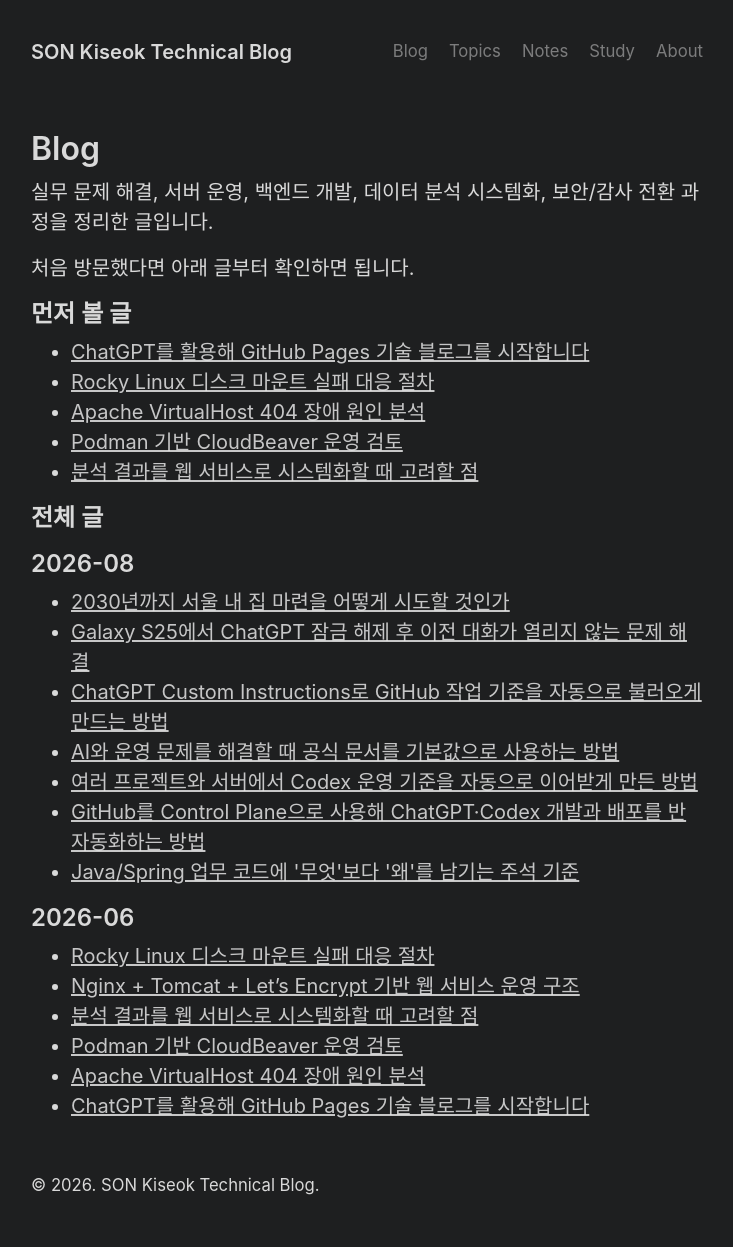
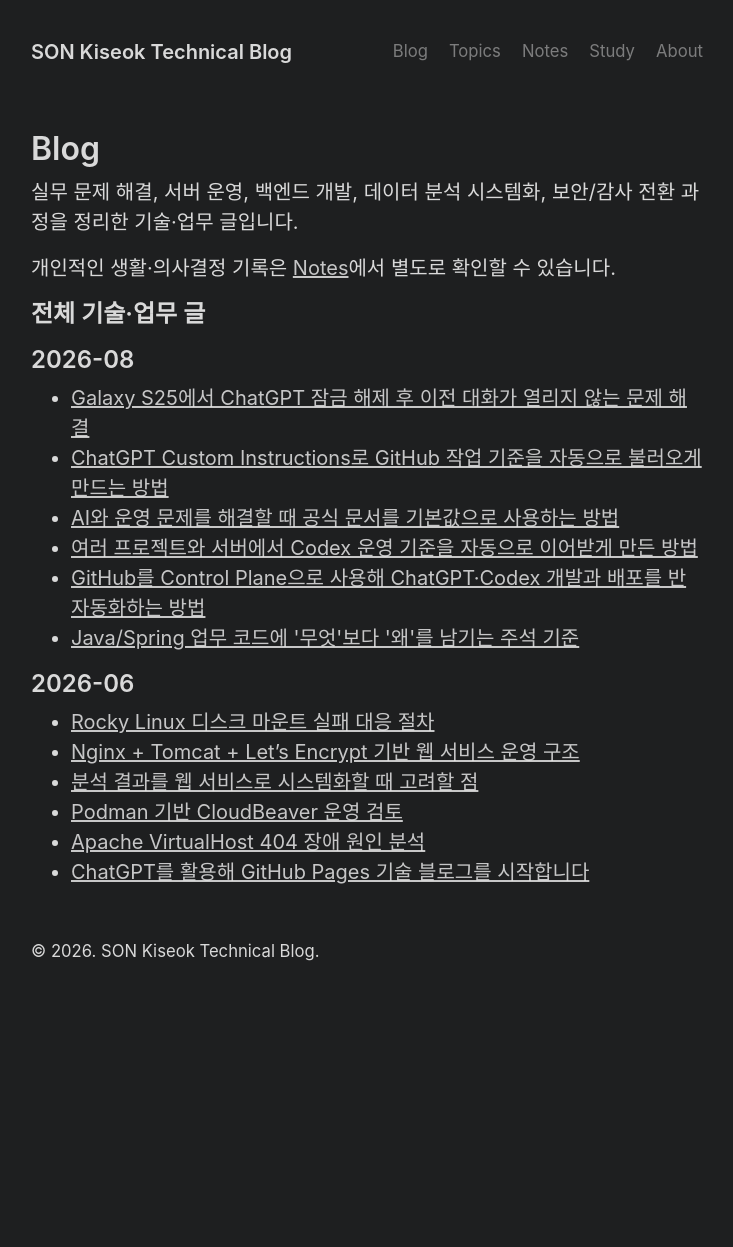
Before and after one commit to son1004007/son1004007.github.io, a Jekyll site: the page built from archive.md, in a window 1280 px wide. Shown: the whole page, without its empty margins (273-1006 px from the left). Built offline with Jekyll 4.4.1, drawn with Linux system fonts in a browser that asks for light colours; after the commit the page ends 1013 px from its top, so only the background shows below that.

Commit message:
blog: keep personal notes out of technical archive

```diff
--- a/archive.md
+++ b/archive.md
@@ -1,34 +1,37 @@
 ---
 layout: default
 title: Blog
+description: 백엔드 개발, Linux 운영, 데이터 시스템화, 보안·감사, AI 개발 워크플로 관련 기술·업무 글 목록입니다.
 ---
 
 # Blog
 
-실무 문제 해결, 서버 운영, 백엔드 개발, 데이터 분석 시스템화, 보안/감사 전환 과정을 정리한 글입니다.
+실무 문제 해결, 서버 운영, 백엔드 개발, 데이터 분석 시스템화, 보안/감사 전환 과정을 정리한 기술·업무 글입니다.
 
-처음 방문했다면 아래 글부터 확인하면 됩니다.
+개인적인 생활·의사결정 기록은 <a href="{{ '/notes/' | relative_url }}">Notes</a>에서 별도로 확인할 수 있습니다.
 
-## 먼저 볼 글
-
-<ul>
-  <li><a href="{{ '/career/2026/06/21/start-github-pages-blog-with-chatgpt/' | relative_url }}">ChatGPT를 활용해 GitHub Pages 기술 블로그를 시작합니다</a></li>
-  <li><a href="{{ '/infrastructure/2026/06/22/rocky-linux-disk-mount-failure/' | relative_url }}">Rocky Linux 디스크 마운트 실패 대응 절차</a></li>
-  <li><a href="{{ '/infrastructure/2026/06/22/apache-virtualhost-404-troubleshooting/' | relative_url }}">Apache VirtualHost 404 장애 원인 분석</a></li>
-  <li><a href="{{ '/infrastructure/2026/06/22/cloudbeaver-with-podman/' | relative_url }}">Podman 기반 CloudBeaver 운영 검토</a></li>
-  <li><a href="{{ '/data-systemization/2026/06/22/data-analysis-systemization/' | relative_url }}">분석 결과를 웹 서비스로 시스템화할 때 고려할 점</a></li>
-</ul>
-
-## 전체 글
+## 전체 기술·업무 글
 
 {% assign postsByYearMonth = site.posts | group_by_exp: "post", "post.date | date: '%Y-%m'" %}
 {% for yearMonth in postsByYearMonth %}
-  {% assign year = yearMonth.name | slice: 0, 4 %}
-  {% if year == "2026" %}
+  {% assign visible_count = 0 %}
+  {% for post in yearMonth.items %}
+    {% unless post.tags contains 'Personal' or post.tags contains 'Housing' %}
+      {% if post.categories contains 'backend' or post.categories contains 'database' or post.categories contains 'infrastructure' or post.categories contains 'data-systemization' or post.categories contains 'security-audit' or post.categories contains 'project-management' or post.categories contains 'career' %}
+        {% assign visible_count = visible_count | plus: 1 %}
+      {% endif %}
+    {% endunless %}
+  {% endfor %}
+
+  {% if visible_count > 0 %}
   <h2>{{ yearMonth.name }}</h2>
   <ul>
     {% for post in yearMonth.items %}
-      <li><a href="{{ post.url | relative_url }}">{{ post.title }}</a></li>
+      {% unless post.tags contains 'Personal' or post.tags contains 'Housing' %}
+        {% if post.categories contains 'backend' or post.categories contains 'database' or post.categories contains 'infrastructure' or post.categories contains 'data-systemization' or post.categories contains 'security-audit' or post.categories contains 'project-management' or post.categories contains 'career' %}
+        <li><a href="{{ post.url | relative_url }}">{{ post.title }}</a></li>
+        {% endif %}
+      {% endunless %}
     {% endfor %}
   </ul>
   {% endif %}
```
